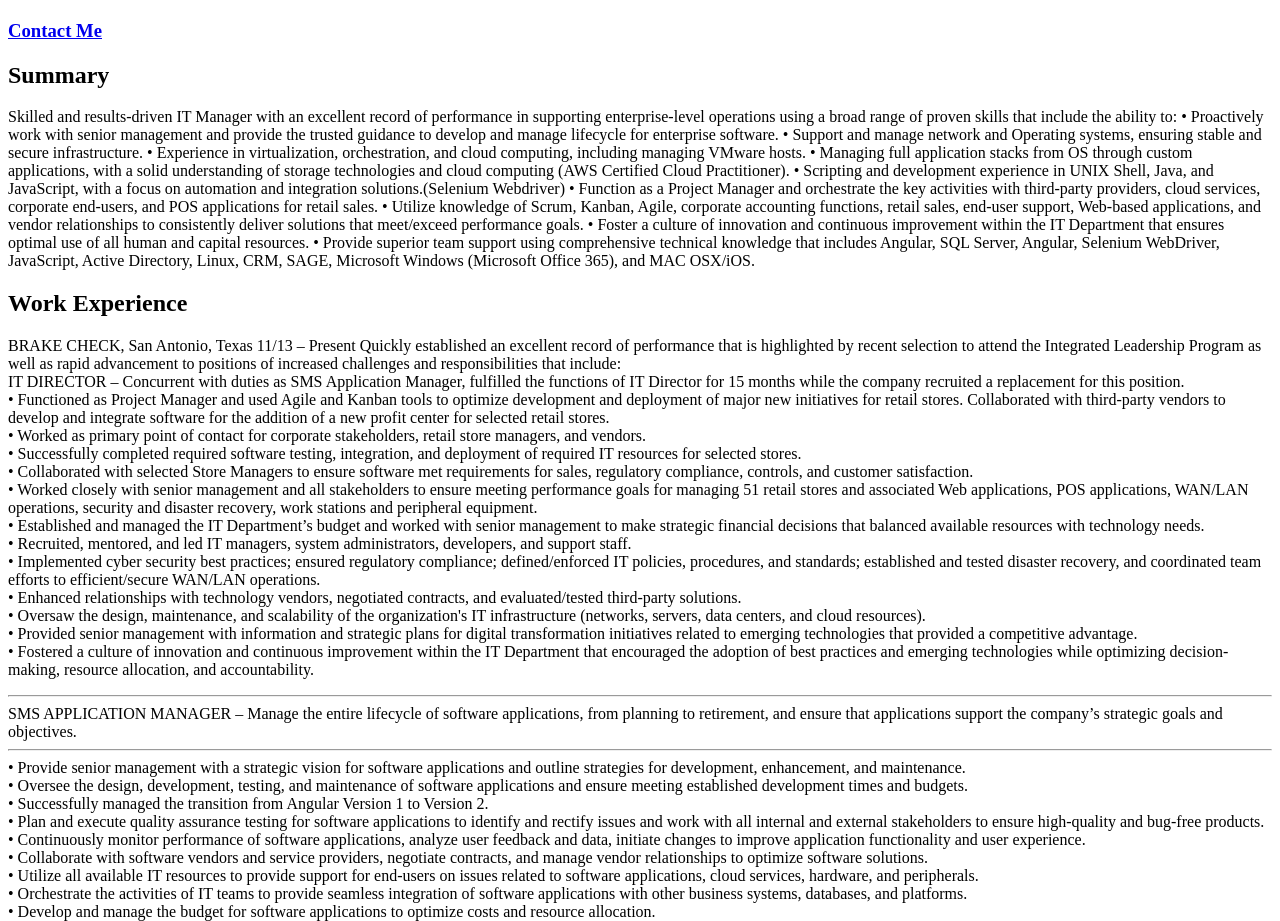
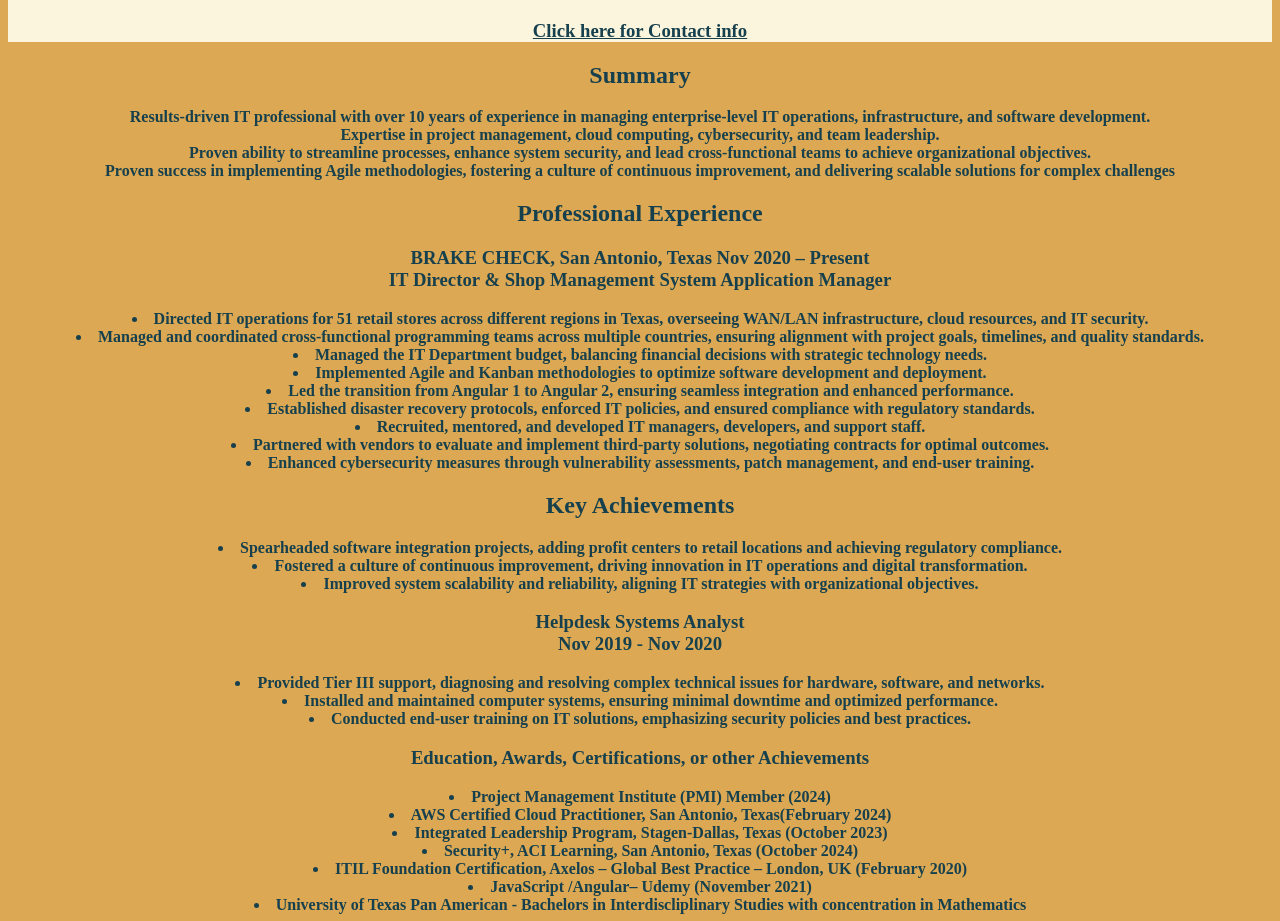
Before and after one commit to MCondes/Miguel-Condes-Resume, a plain HTML site: page index.html in a window 1280 px wide. Shown: the part 383-1304 px from the top of the page. Drawn offline with Linux system fonts and the light colour scheme.

Commit message:
Add files via upload

```diff
--- a/index.html
+++ b/index.html
@@ -4,86 +4,76 @@
         <meta charset="UTF-8">
         <meta name="viewport" content="width=device-width, initial-scale=1.0">
         <title>Miguel Condes' Resume</title>
+        <style>
+            * {
+                text-align: center;
+                color: #16404D;
+                font-family: 'Times New Roman', Times, serif;
+
+            }
+            #headername {
+                background-color: #FBF5DD ;
+            }
+          p, li{
+            font-weight: bold;
+          }
+
+            html {
+                background-color: #DDA853;
+            }
+
+        </style>
     </head>
         <body>
-            <h1>Miguel Condes Resume</h1>
-           <img src="./assets/MiguelCimage.png" height="300" alt="image of Miguel Condes">
-           <h3><a href="./Public/Contact.html">Contact Me</a></h3>
+            <div id="headername">
+                <h1>Miguel Condes Resume</h1>
+                <img src="./assets/MiguelCimage.png" height="300" alt="image of Miguel Condes">
+                <h3><a href="./Public/Contact.html">Click here for Contact info</a></h3>
+            </div>
+
             <h2>Summary</h2>
-            <p>Skilled and results-driven IT Manager with an excellent record of performance in supporting enterprise-level operations using a broad range of proven skills that include the ability to:
-
-                •	Proactively work with senior management and provide the trusted guidance to develop and manage lifecycle for enterprise software.
-                •	Support and manage network and Operating systems, ensuring stable and secure infrastructure.
-                •	Experience in virtualization, orchestration, and cloud computing, including managing VMware hosts.
-                •	Managing full application stacks from OS through custom applications, with a solid understanding of storage technologies and cloud computing (AWS Certified Cloud Practitioner).
-                •	Scripting and development experience in UNIX Shell, Java, and JavaScript, with a focus on automation and integration solutions.(Selenium Webdriver)
-                •	Function as a Project Manager and orchestrate the key activities with third-party providers, cloud services, corporate end-users, and POS applications for retail sales.
-                •	Utilize knowledge of Scrum, Kanban, Agile, corporate accounting functions, retail sales, end-user support, Web-based applications, and vendor relationships to consistently deliver solutions that meet/exceed performance goals.
-                •	Foster a culture of innovation and continuous improvement within the IT Department that ensures optimal use of all human and capital resources.
-                •	Provide superior team support using comprehensive technical knowledge that includes Angular, SQL Server, Angular, Selenium WebDriver, JavaScript, Active Directory, Linux, CRM, SAGE, Microsoft Windows (Microsoft Office 365), and MAC OSX/iOS.
+            <p>Results-driven IT professional with over 10 years of experience in managing enterprise-level IT operations, infrastructure, and software development. <br>Expertise in project management, cloud computing, cybersecurity, and team leadership. <br> Proven ability to streamline processes, enhance system security, and lead cross-functional teams to achieve organizational objectives. <br>  Proven success in implementing Agile methodologies, fostering a culture of continuous improvement, and delivering scalable solutions for complex challenges
                 </p>
 
 
-            <h2>Work Experience</h2>
-                <p>BRAKE CHECK, San Antonio, Texas 	11/13 – Present
-                    Quickly established an excellent record of performance that is highlighted by recent selection to attend the Integrated Leadership Program as well as rapid advancement to positions of increased challenges and responsibilities that include:
-                    <br>
-                    IT DIRECTOR – Concurrent with duties as SMS Application Manager, fulfilled the functions of IT Director for 15 months while the company recruited a replacement for this position.
-                    <br>
-                    •	Functioned as Project Manager and used Agile and Kanban tools to optimize development and deployment of major new initiatives for retail stores. Collaborated with third-party vendors to develop and integrate software for the addition of a new profit center for selected retail stores. <br>
-                    •	Worked as primary point of contact for corporate stakeholders, retail store managers, and vendors. <br>
-                    •	Successfully completed required software testing, integration, and deployment of required IT resources for selected stores. <br>
-                    •	Collaborated with selected Store Managers to ensure software met requirements for sales, regulatory compliance, controls, and customer satisfaction.  <br>
-                    •	Worked closely with senior management and all stakeholders to ensure meeting performance goals for managing 51 retail stores and associated Web applications, POS applications, WAN/LAN operations, security and disaster recovery, work stations and peripheral equipment. <br>
-                    •	Established and managed the IT Department’s budget and worked with senior management to make strategic financial decisions that balanced available resources with technology needs. <br>
-                    •	Recruited, mentored, and led IT managers, system administrators, developers, and support staff.  <br>
-                    •	Implemented cyber security best practices; ensured regulatory compliance; defined/enforced IT policies, procedures, and standards; established and tested disaster recovery, and coordinated team efforts to efficient/secure WAN/LAN operations. <br>
-                    •	Enhanced relationships with technology vendors, negotiated contracts, and evaluated/tested third-party solutions. <br>
-                    •	Oversaw the design, maintenance, and scalability of the organization's IT infrastructure (networks, servers, data centers, and cloud resources). <br>
-                    •	Provided senior management with information and strategic plans for digital transformation initiatives related to emerging technologies that provided a competitive advantage. <br>
-                    •	Fostered a culture of innovation and continuous improvement within the IT Department that encouraged the adoption of best practices and emerging technologies while optimizing decision-making, resource allocation, and accountability. <br>
-                    <hr>
-                    SMS APPLICATION MANAGER – Manage the entire lifecycle of software applications, from planning to retirement, and ensure that applications support the company’s strategic goals and objectives. <br>
-                    <hr>
+            <h2>Professional Experience</h2>
+                <h3>BRAKE CHECK, San Antonio, Texas 	Nov 2020 – Present <br>
+                    IT Director & Shop Management System Application Manager</h3>
 
-                    •	Provide senior management with a strategic vision for software applications and outline strategies for development, enhancement, and maintenance. <br>
-                    •	Oversee the design, development, testing, and maintenance of software applications and ensure meeting established development times and budgets. <br>
-                    •		Successfully managed the transition from Angular Version 1 to Version 2. <br>
-                    •	Plan and execute quality assurance testing for software applications to identify and rectify issues and work with all internal and external stakeholders to ensure high-quality and bug-free products. <br>
-                    •	Continuously monitor performance of software applications, analyze user feedback and data, initiate changes to improve application functionality and user experience. <br>
-                    •	Collaborate with software vendors and service providers, negotiate contracts, and manage vendor relationships to optimize software solutions. <br>
-                    •	Utilize all available IT resources to provide support for end-users on issues related to software applications, cloud services, hardware, and peripherals. <br>
-                    •	Orchestrate the activities of IT teams to provide seamless integration of software applications with other business systems, databases, and platforms. <br>
-                    •	Develop and manage the budget for software applications to optimize costs and resource allocation. <br>
-                    •	Establish and manage the release schedules and coordination of software updates, ensuring they align with development milestones and business needs. <br>
-                    •	Collect and analyze data related to application usage, performance, and user behavior to identify best practices and develop/implement improvements. <br>
-                    •	Ensure adherence to security measures and access controls for protection of application data and ensure compliance with relevant regulations and data protection laws. <br>
-                    •		Monitor network traffic and system logs for security incidents; identify and assess security vulnerabilities, and recommend mitigation strategies. <br>
-                    •	Participate in incident response and recovery efforts. <br>
-                    •	Plan, test, and deploy software updates, patches, and bug fixes to keep applications secure and up to date. <br>
-                    •	Organize and provide training sessions for end-users and employees on the use of software applications as well as updates and security awareness. <br>
-                    •	Collaborate with cross-functional teams that include development, IT, and business units, to align software applications with business processes and objectives. <br>
-                    <hr>
-                    HELPDESK SYSTEMS ANALYST – Provided Tier III support to end-users to resolve hardware, software, and network issues through phone, email, chat, or in-person interactions. <br>
-                    <hr>
+                   <li> Directed IT operations for 51 retail stores across different regions in Texas, overseeing WAN/LAN infrastructure, cloud resources, and IT security.</li>
+                    <li>Managed and coordinated cross-functional programming teams across multiple countries, ensuring alignment with project goals, timelines, and quality standards.</li>
+                    <li>Managed the IT Department budget, balancing financial decisions with strategic technology needs.</li>
+                    <li>Implemented Agile and Kanban methodologies to optimize software development and deployment.</li>
+                    <li>Led the transition from Angular 1 to Angular 2, ensuring seamless integration and enhanced performance.</li>
+                    <li>Established disaster recovery protocols, enforced IT policies, and ensured compliance with regulatory standards.</li>
+                    <li>Recruited, mentored, and developed IT managers, developers, and support staff.</li>
+                    <li>Partnered with vendors to evaluate and implement third-party solutions, negotiating contracts for optimal outcomes.</li>
+                    <li>Enhanced cybersecurity measures through vulnerability assessments, patch management, and end-user training.</li>
 
-                    •	Diagnosed and resolved technical problems, ensuring minimal downtime for end-users and collaborated with the IT Department to secure required resources to resolve issues. <br>
-                    •	Assisted with the installation, configuration, and maintenance of computer hardware, software applications, and peripherals. <br>
-                    •	Trained end-users on best practices and solutions to common technical issues and enforced security policies and best practices to protect the organization's data and assets. <br>
-                    •	Monitored network and system performance, identifying potential issues and initiated steps to prevent downtime. <br>
-                    </p>
+            <h2>Key Achievements</h2>
+
+                        <li>Spearheaded software integration projects, adding profit centers to retail locations and achieving regulatory compliance.</li>
+                        <li>Fostered a culture of continuous improvement, driving innovation in IT operations and digital transformation.</li>
+                        <li>Improved system scalability and reliability, aligning IT strategies with organizational objectives.</li>
+
+                <h3> Helpdesk Systems Analyst <br>
+                      Nov 2019 - Nov 2020   </h3>
+
+                        <li>Provided Tier III support, diagnosing and resolving complex technical issues for hardware, software, and networks.</li>
+                        <li>Installed and maintained computer systems, ensuring minimal downtime and optimized performance.</li>
+                        <li>Conducted end-user training on IT solutions, emphasizing security policies and best practices.</li>
 
 
             <h3>Education, Awards, Certifications, or other Achievements</h3>
-            <ul>
-                <li>PMI Project Management Professional (In Progress)</li>
+
+                <li>Project Management Institute (PMI) Member (2024)</li>
                 <li>AWS Certified Cloud Practitioner, San Antonio, Texas(February 2024)</li>
                 <li>Integrated Leadership Program, Stagen-Dallas, Texas (October 2023) </li>
                 <li>Security+, ACI Learning, San Antonio, Texas (October 2024)</li>
                 <li>ITIL Foundation Certification, Axelos – Global Best Practice – London, UK (February 2020)</li>
                 <li>JavaScript /Angular– Udemy (November 2021)</li>
                 <li>University of Texas Pan American - Bachelors in Interdiscliplinary Studies with concentration in Mathematics</li>
-            </ul>
+
 
 
         </body>
```
Also changed, not shown: Public/Contact.html (+26 -4 lines).
